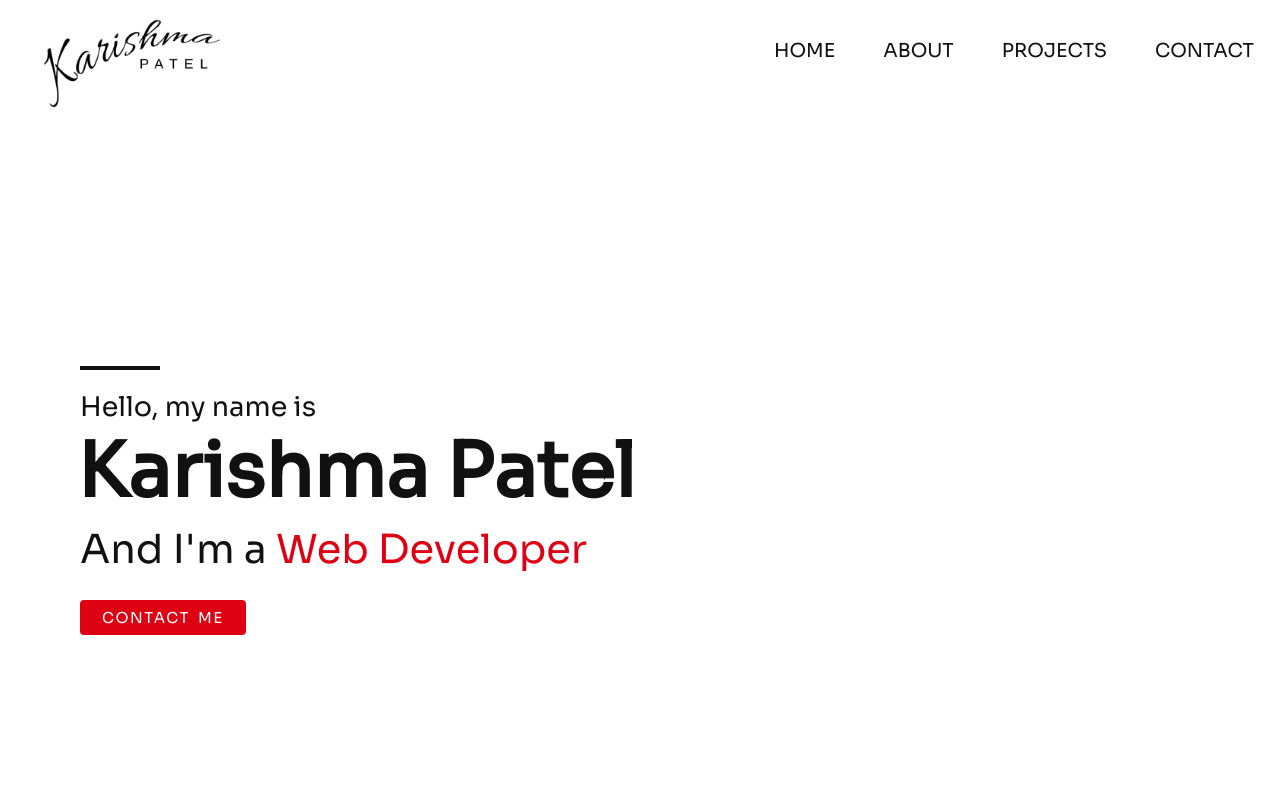
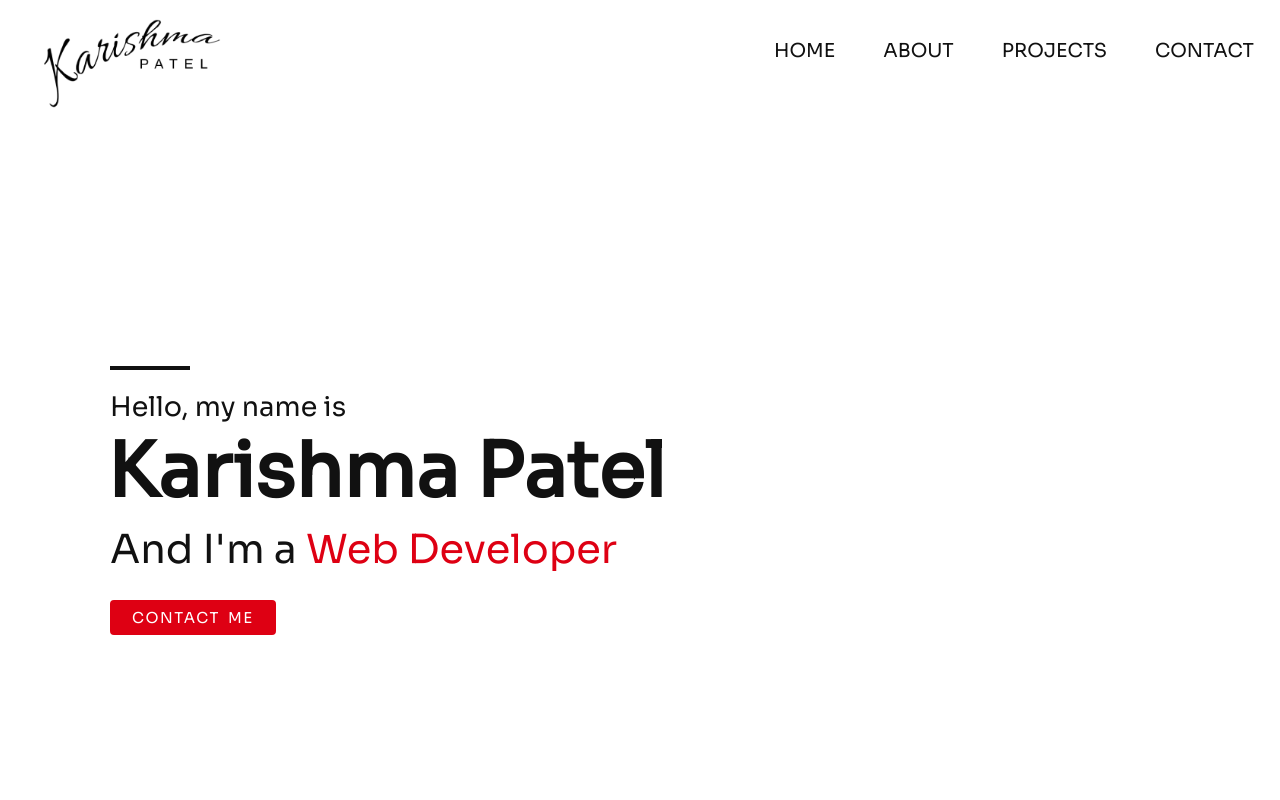
Before and after one commit to karishmapatel27/Portfolio, a React (Create React App) app: page / in a window 1280 px wide. Shown: the top 800 px of the page. Built offline with nearby package versions, Linux system fonts and the light colour scheme.

Commit message:
add hero animation

```diff
--- a/public/main.css
+++ b/public/main.css
@@ -164,7 +164,24 @@ opacity: 1;
     font-family: 'Ubuntu', sans-serif;
 }
 .home .max-width{
-    margin: auto 0 auto 30px;
+    margin-top: auto;
+    margin-right: 0;
+    margin-bottom: auto;
+    margin-left:0px;
+    animation-name: example;
+    animation-duration: 1.5s;
+    animation-delay: 0.3s;
+    animation-iteration-count: 1;
+    animation-fill-mode: both;
+}
+
+@keyframes example {
+0% {
+    transform: translatex(-700px);
+    }
+100% {
+    transform: translatex(30px);
+    }
 }
 
 .home .home-content .text-1{
```
